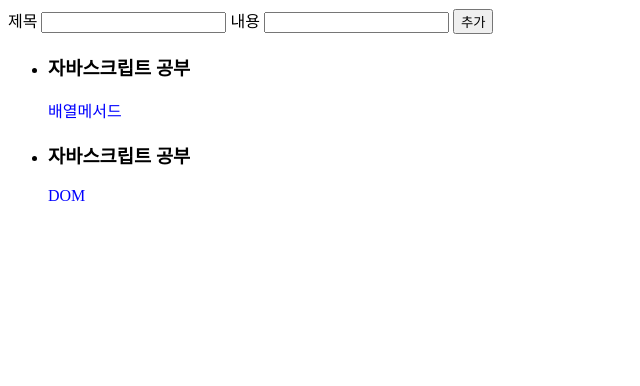
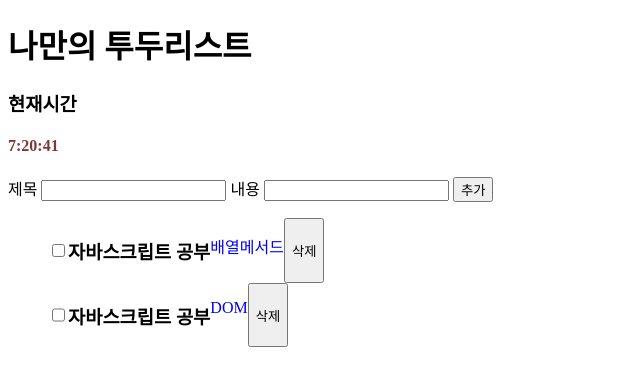
Before and after one commit to gamcho3/todolist_new, a plain HTML site: page index.html in a window 1280 px wide. Shown: the whole page, without its empty margins (0-640 px from the left). Drawn offline with Linux system fonts and the light colour scheme.

Commit message:
투두리스트 삭제 및 체크 추가

```diff
--- a/index.html
+++ b/index.html
@@ -4,8 +4,16 @@
     <meta charset="UTF-8" />
     <meta name="viewport" content="width=device-width, initial-scale=1.0" />
     <title>투두리스트</title>
+    <style>
+      #time {
+        color: rgb(126, 56, 56);
+      }
+    </style>
   </head>
   <body>
+    <h1>나만의 투두리스트</h1>
+    <h3>현재시간</h3>
+    <h4 id="time">00:00:00</h4>
     <label for="title">제목</label>
     <input type="text" id="title" />
     <label for="content">내용</label>
--- a/main.js
+++ b/main.js
@@ -1,10 +1,12 @@
 //Dummy Data(가짜데이터)
-const todos = [
+let todos = [
   { title: "자바스크립트 공부", content: "배열메서드", id: 1, checked: false },
   { title: "자바스크립트 공부", content: "DOM", id: 2, checked: true },
 ];
 
+// 전체 실행
 loadTodos();
+
 // 화면에 투두리스트 전체를 보여주는 함수
 function loadTodos() {
   // ul 태그를 가져온다.
@@ -13,18 +15,71 @@ function loadTodos() {
   ul.innerHTML = "";
   todos.forEach((item, index) => {
     // 1. html 태그 생성하기
+
     const li = document.createElement("li");
-    // 2. 생성한 태그에 todo에 해당하는 제목 넣기
-    li.innerHTML = `<h3>${item.title}</h3>`;
-    // 3. 내용을 넣을 p태그 생성
+    const titleEl = document.createElement("h3");
     const p = document.createElement("p");
-    // 4. p태그 안에 내용 넣기
+    const removeBtn = document.createElement("button");
+
+    /**
+     * li태그
+     */
+    li.style.display = "flex";
+
+    /**
+     * checkbox태그
+     */
+    const checkBox = document.createElement("input");
+    checkBox.setAttribute("type", "checkbox");
+
+    /**
+     * 삭제버튼 태그
+     */
+    removeBtn.innerHTML = "삭제";
+
+    /**
+     * h3태그
+     */
+    titleEl.innerHTML = item.title;
+
+    /**
+     * p태그
+     */
     p.innerHTML = item.content;
     p.style.color = "blue";
-    // 5. p태그를 li태그 안에 넣기
+
+    /**
+     * 태그 삽입 부분
+     */
+    li.appendChild(checkBox);
+    li.appendChild(titleEl);
     li.appendChild(p);
-    // 6. 생성한 태그를 부모태그에 넣기
+    li.appendChild(removeBtn);
     ul.appendChild(li);
+
+    /**
+     * 태그 이벤트 부분
+     */
+
+    // 체크박스의 값이 변경 될때마다 이벤트를 발생
+    checkBox.addEventListener("change", (e) => {
+      // 작동하는 체크박스가 체크됐을경우
+      if (e.target.checked) {
+        // 취소선 스타일 적용
+        li.style.textDecoration = "line-through";
+      } else {
+        // 아닐경우 스타일 없애기
+        li.style.textDecoration = "none";
+      }
+    });
+
+    // 삭제 이벤트 등록
+    removeBtn.addEventListener("click", () => {
+      // 현재 id값을 가진 todo를 삭제
+      removeTodo(item.id);
+      // 화면에 보여지는 li태그 삭제
+      li.remove();
+    });
   });
   console.log(todos);
 }
@@ -51,4 +106,24 @@ function addTodo() {
     id: Math.random().toString(),
   };
   todos.push(newTodo);
+
+  document.getElementById("title").value = "";
+  document.getElementById("content").value = "";
 }
+
+function removeTodo(id) {
+  const newTodo = todos.filter((item) => item.id !== id);
+  todos = [...newTodo];
+}
+const h4 = document.getElementById("time");
+
+setInterval(() => {
+  const date = new Date();
+  const hours = date.getHours();
+  const minutes = date.getMinutes();
+  const seconds = date.getSeconds();
+
+  h4.textContent = `${hours}:${minutes < 10 ? "0" + minutes : minutes}:${
+    seconds < 10 ? "0" + seconds : seconds
+  }`;
+}, 1000);
```
